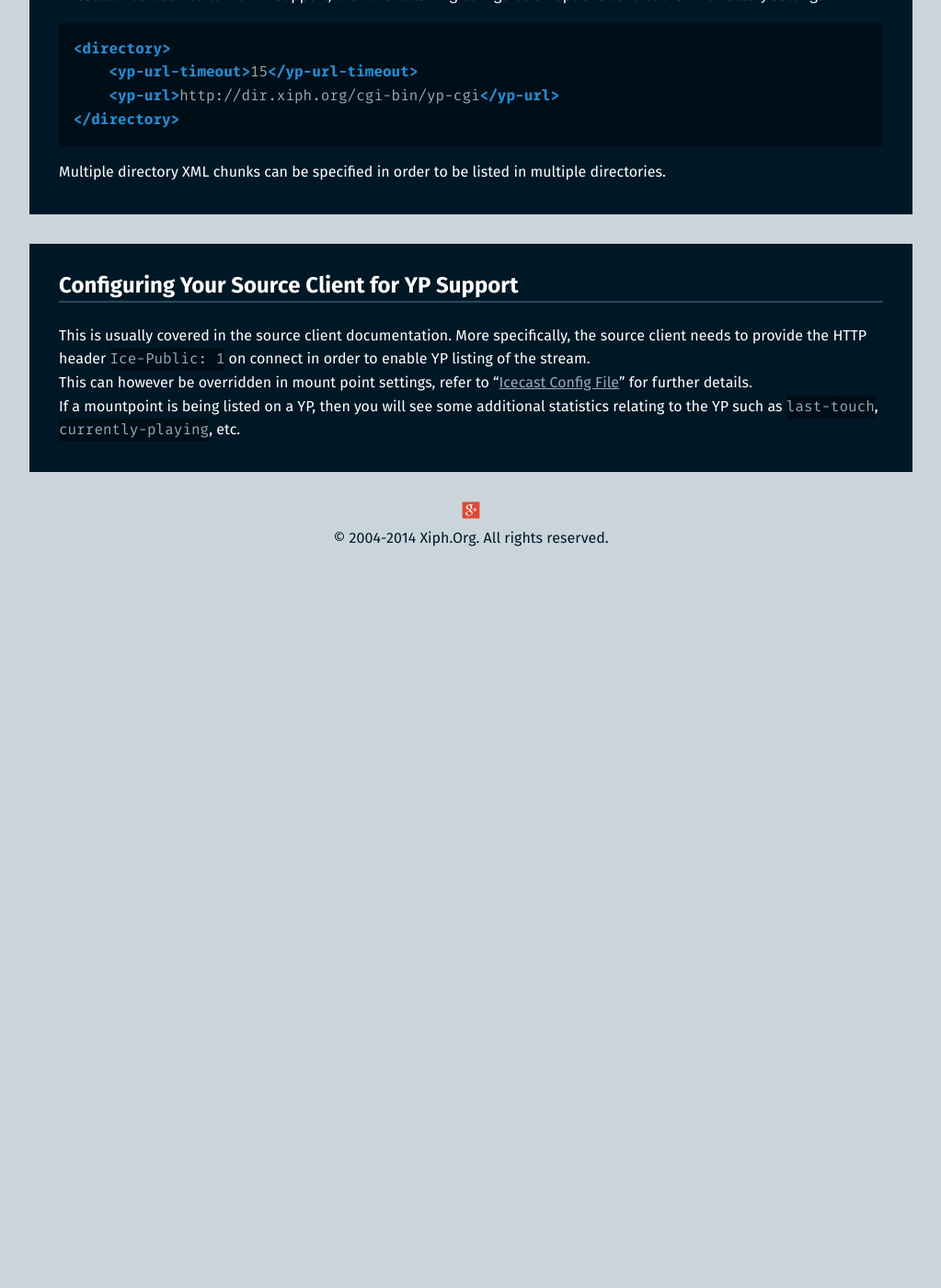
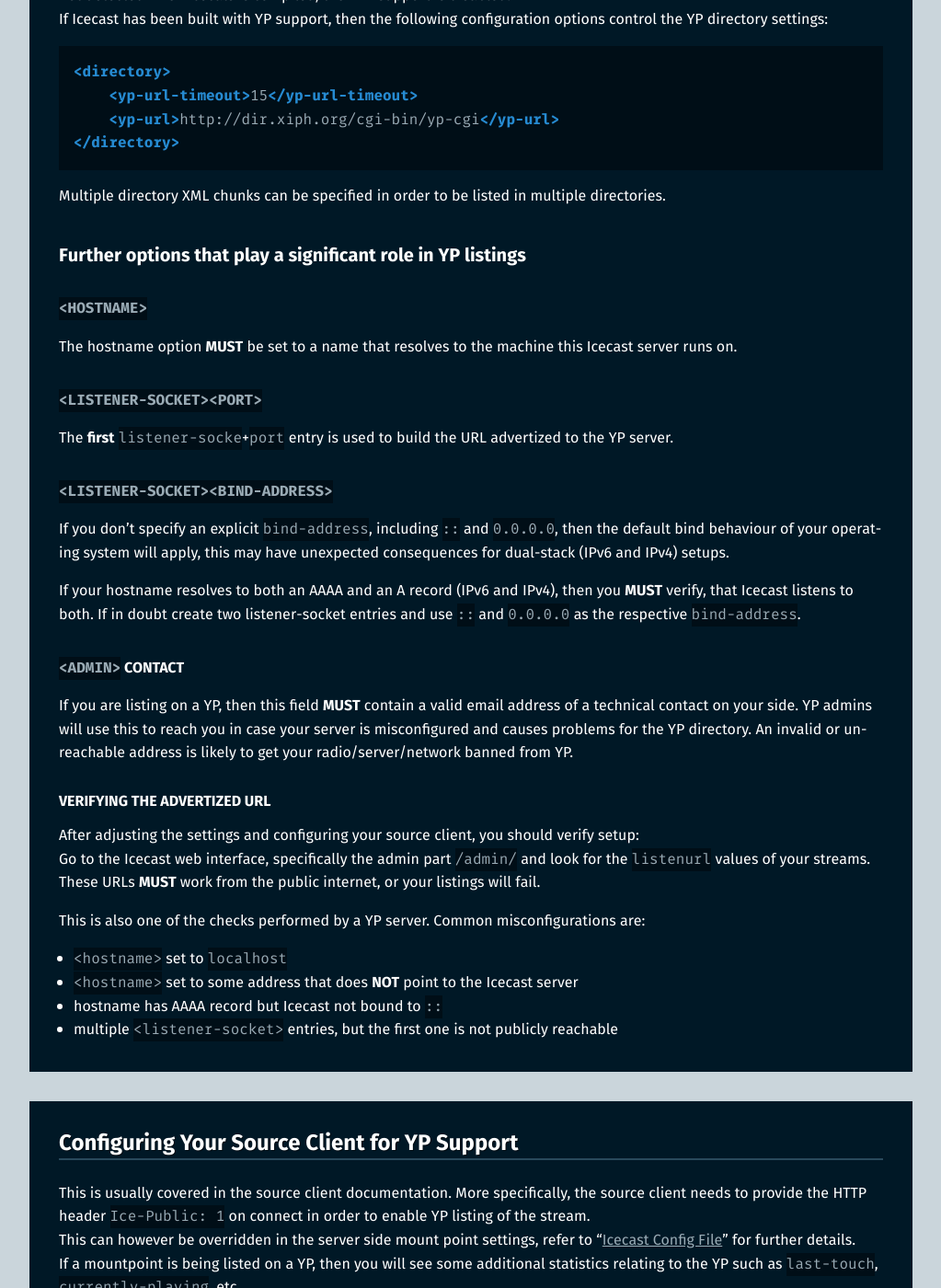
Before and after one commit to barionleg/Xipho, a Jekyll site: the page built from docs/icecast-trunk/yp.md, in a window 1280 px wide and 1400 px high, scrolled down 812 px. Shown: the whole window at 92% size, without its empty margins (128-1151 px from the left). Built offline with Jekyll 4.4.1, drawn with Linux system fonts in a browser that asks for light colours; before the commit the page ends 1442 px from its top, so only the background shows below that; some of the changed text lies outside the part shown.

Commit message:
Improved YP documentation

```diff
--- a/docs/icecast-trunk/yp.md
+++ b/docs/icecast-trunk/yp.md
@@ -1,18 +1,19 @@
 ---
 title: YP Directories
-version: 2.4.1
+version: 2.4.99.1
 ---
 
 {::options auto_ids="true" /}
 
 <div class="article" markdown="1">
 # Overview
-A YP (Yellow Pages) directory is a listing of broadcast streams. Icecast 2 has it own YP directory located at
+A YP directory is a listing of broadcast streams. Icecast has it own YP directory located at
 [http://dir.xiph.org](http://dir.xiph.org). Currently Icecast can only be listed in an Icecast-supported YP directory.
-This means that you cannot list your stream in the Shoutcast YP directory.
+This means that you cannot list your stream in the Shoutcast YP directory, due to their terms of service.
 
 In the Icecast configuration file are all the currently available YP directory servers. Listing your stream in a YP is
-a combination of settings in the Icecast configuration file and also in your source client.
+a combination of settings in the Icecast configuration file and also in your source client. It is of great importance
+to configure Icecast correctly, as even one wrong setting can prevent listings to be accepted by a YP directory.
 
 </div>
 
@@ -31,15 +32,75 @@ If Icecast has been built with YP support, then the following configuration opti
 
 Multiple directory XML chunks can be specified in order to be listed in multiple directories.
 
+## Further options that play a significant role in YP listings
+
+### `<hostname>`
+The hostname option **MUST** be set to a name that resolves to the machine this Icecast server runs on.
+
+### `<listener-socket><port>`
+The **first** `listener-socke`+`port` entry is used to build the URL advertized to the YP server.
+
+### `<listener-socket><bind-address>`
+If you don't specify an explicit `bind-address`, including `::` and `0.0.0.0`, then the default
+bind behaviour of your operating system will apply, this may have unexpected consequences for dual-stack
+(IPv6 and IPv4) setups.
+
+If your hostname resolves to both an AAAA and an A record (IPv6 and IPv4), then you **MUST** verify,
+that Icecast listens to both. If in doubt create two listener-socket entries and use `::` and `0.0.0.0`
+as the respective `bind-address`.
+
+### `<admin>` contact
+If you are listing on a YP, then this field **MUST** contain a valid email address of a technical contact
+on your side. YP admins will use this to reach you in case your server is misconfigured and causes problems
+for the YP directory. An invalid or unreachable address is likely to get your radio/server/network banned from YP.
+
+### Verifying the advertized URL
+
+After adjusting the settings and configuring your source client, you should verify setup:
+Go to the Icecast web interface, specifically the admin part `/admin/` and look for the `listenurl` values
+of your streams. These URLs **MUST** work from the public internet, or your listings will fail.
+
+This is also one of the checks performed by a YP server. Common misconfigurations are:
+ * `<hostname>` set to `localhost`
+ * `<hostname>` set to some address that does **NOT** point to the Icecast server
+ * hostname has AAAA record but Icecast not bound to `::`
+ * multiple `<listener-socket>` entries, but the first one is not publicly reachable
+
 </div>
 
 <div class="article" markdown="1">
 # Configuring Your Source Client for YP Support
 This is usually covered in the source client documentation. More specifically, the source client needs to provide
 the HTTP header `Ice-Public: 1` on connect in order to enable YP listing of the stream.
-This can however be overridden in mount point settings, refer to “[Icecast Config File](config-file.html#mountsettings)”
+This can however be overridden in the server side mount point settings, refer to “[Icecast Config File](config-file.html#mountsettings)”
 for further details.
 If a mountpoint is being listed on a YP, then you will see some additional statistics relating to the YP such as
 `last-touch`, `currently-playing`, etc.
 
 </div>
+
+<div class="article" markdown="1">
+# Troubleshooting
+As with all Icecast problems, the error log is the goto place to start. If necessary temporary increase the log level to
+`4` (debug) and reload the Icecast config. All relevant messages will contain `YP`. Especially those messages that tell
+you that something `failed` will contain important hints and or messages from the YP server. If your entry submission
+is directly rejected the server will tell why, if your entry gets delisted after submission, then you will see
+updates/touches fail. Depending on the YP server the stream reachability check will be deferred, so you will see
+a successfull initial submission, but if your stream is found to be unreachable it will be delisted and updates will fail.
+Please note that YP directories will check both IPv6 and IPv4 availability of streams. See the list of common misconfigurations
+for further hints.
+
+Should you still have problems listing on [http://dir.xiph.org](dir.xiph.org), then please:
+* set your logging to `4` (debug)
+* reload/restart Icecast
+* make sure your streams are running and marked public (either by source setting or mountpoint override)
+* wait for **one hour**
+* filter the error log for messages from the last hour, that are beginning with `yp/`
+* join the [http://lists.xiph.org/mailman/listinfo/icecast](Icecast users mailing list) (else the following step will fail!)
+* send a mail to [mailto:icecast@xiph.org](icecast@xiph.org) containing:
+ 1. The public URL of your Icecast server - e.g. `http://icecast.example.org:8000/` (Even if you have removed the status pages! This does **NOT** mean your homepage.)
+ 2. The `<hostname>`, `<listen-socket>` and `<directory>` sections of your `icecast.xml`
+ 3. The *filtered* error.log prepared previously (as an attachment)
+* wait for replies from the mailing list
+
+</div>
```
